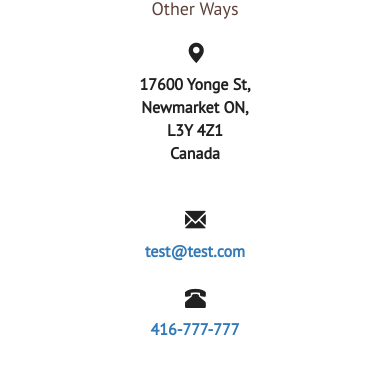
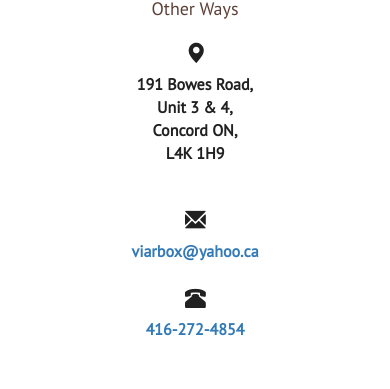
Before and after one commit to michaelroudnitski/rsclosets, a React (Create React App) app: page /contact-us in a window 390 px wide. Shown: the part 670-1059 px from the top of the page. Built offline with nearby package versions, Linux system fonts and the light colour scheme.

Commit message:
more mobile css fixes

```diff
--- a/src/css/quote.css
+++ b/src/css/quote.css
@@ -36,6 +36,16 @@
   animation: spin-in 500ms 1 ease-in-out;
 }
 
+.quote-container {
+  padding-top: 5%;
+}
+
+@media (max-width: 768px) {
+  .quote-container {
+    padding-top: 10%;
+    padding-bottom: 15%;
+  }
+}
 
 .estimate-container {
   background: #795548;
--- a/src/js/components/Location.jsx
+++ b/src/js/components/Location.jsx
@@ -7,8 +7,8 @@ import '../../css/location.css';
 
 export default class Location extends Component {
   render() {
-    const email = "test@test.com",
-          phone = "416-777-777";
+    const email = "viarbox@yahoo.ca",
+          phone = "416-272-4854";
     return (
       <div className="container">
         <Header/>
@@ -18,10 +18,10 @@ export default class Location extends Component {
           <h4>Other Ways</h4>
           <IconText icon="map-marker">
             <address>
-            17600 Yonge St,<br/>
-            Newmarket ON,<br/>
-            L3Y 4Z1<br/>
-            Canada
+            191 Bowes Road,<br/>
+            Unit 3 &amp; 4,<br/>
+            Concord ON,<br/>
+            L4K 1H9
             </address>
           </IconText>
           <IconText icon="envelope">
@@ -32,7 +32,7 @@ export default class Location extends Component {
           </IconText>
         </div>
         <div className="location-map">
-          <Map location="17600 Yonge St, Newmarket ON, L3Y 4Z1"/>
+          <Map location="191 Bowes Road Unit 3 and 4 Concord ON L4K 1H9"/>
         </div>
       </div>
     );
--- a/src/js/components/Quote.jsx
+++ b/src/js/components/Quote.jsx
@@ -15,7 +15,7 @@ export default class Quote extends Component {
               <p>Fill out the form with your details and<br/>we'll reach out to you as soon as possible.</p>
             </div>
           </div>
-          <div className="col-md-6 col-sm-6 col-xs-12" style={{paddingTop: '10%', paddingBottom: '15%'}}>
+          <div className="col-md-6 col-sm-6 col-xs-12 quote-container">
             <QuoteForm/>
           </div>
         </div>
```
